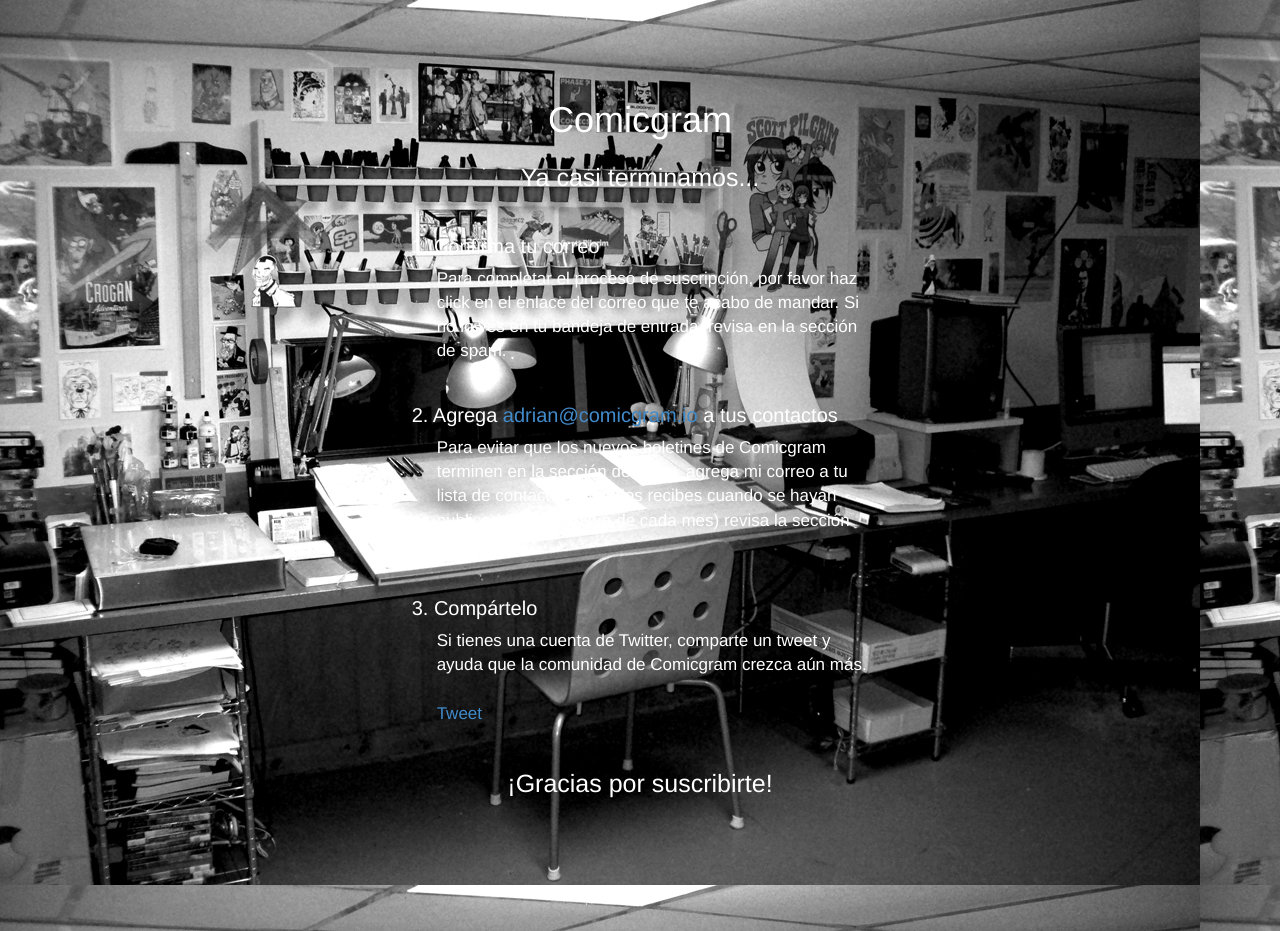
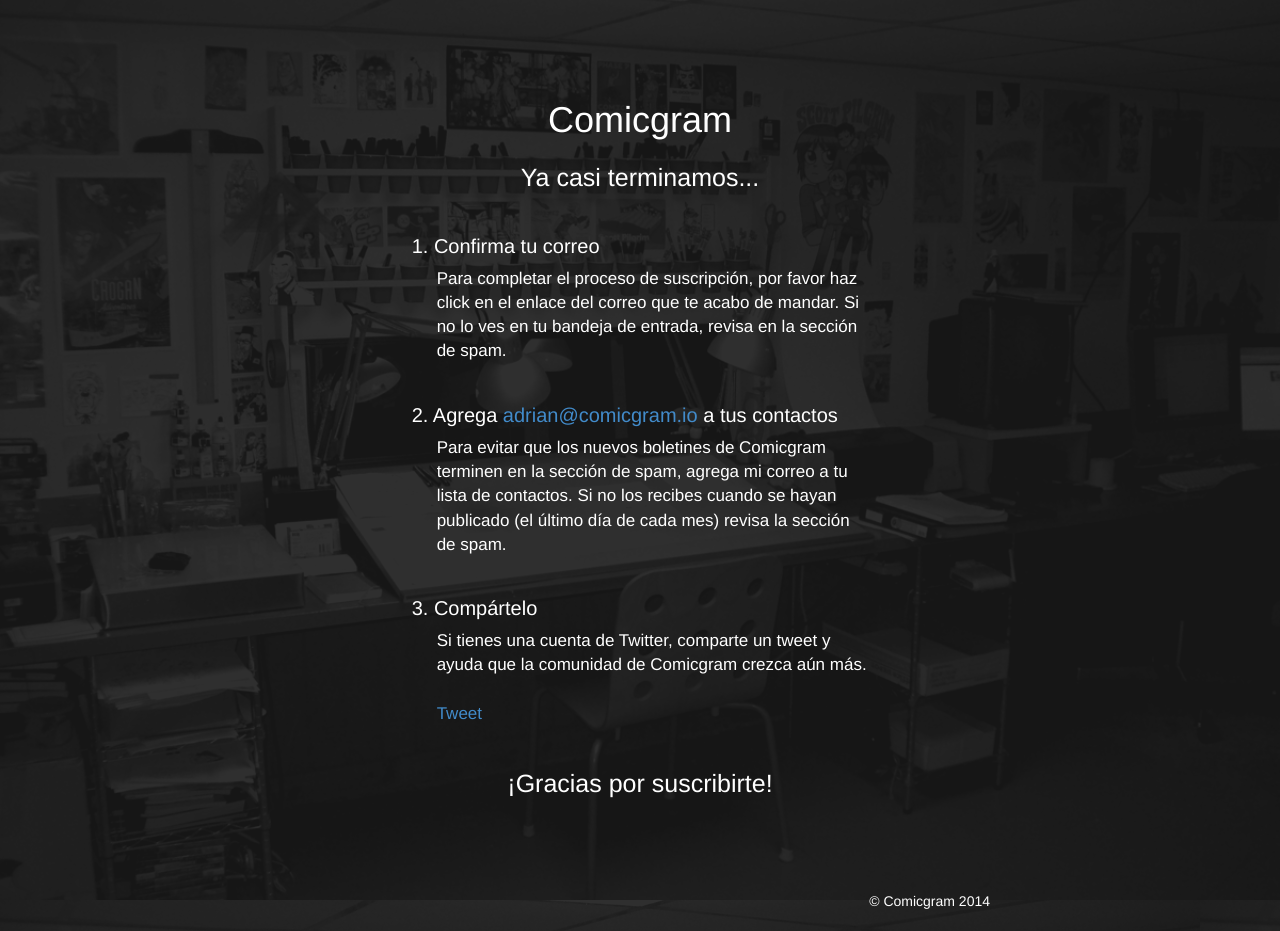
Before and after one commit to comicgram/newsletter-landing, a Jekyll site: the page built from thankyou.html, in a window 1280 px wide. Built offline with Jekyll 4.4.1, drawn with Linux system fonts in a browser that asks for light colours; nearby versions of some CDN libraries; comment, search, counter and statistics services are not loaded.

Commit message:
Add the overlay div to the after subscription page

```diff
--- a/_layouts/after-suscription.html
+++ b/_layouts/after-suscription.html
@@ -2,9 +2,12 @@
 <html>
   {% include head.html %}
   <body>
-    <div class="container">
-      {{ content }}
+    <div id="overlay">
+      <div class="container">
+        {{ content }}
+        {% include footer.html %}
+        {% include google-analytics.html %}
+      </div>
     </div>
-    {% include google-analytics.html %}
   </body>
 </html>
--- a/_sass/_base.scss
+++ b/_sass/_base.scss
@@ -10,8 +10,10 @@
 }
 
 #overlay {
-  height: inherit;
-  background-color: rgba(25, 25, 25,.9);
+  min-height: 100%;
+  height: auto !important;
+  height: 100%;
+  background-color: rgba(25, 25, 25,.9)
 }
 
 .container {
```
